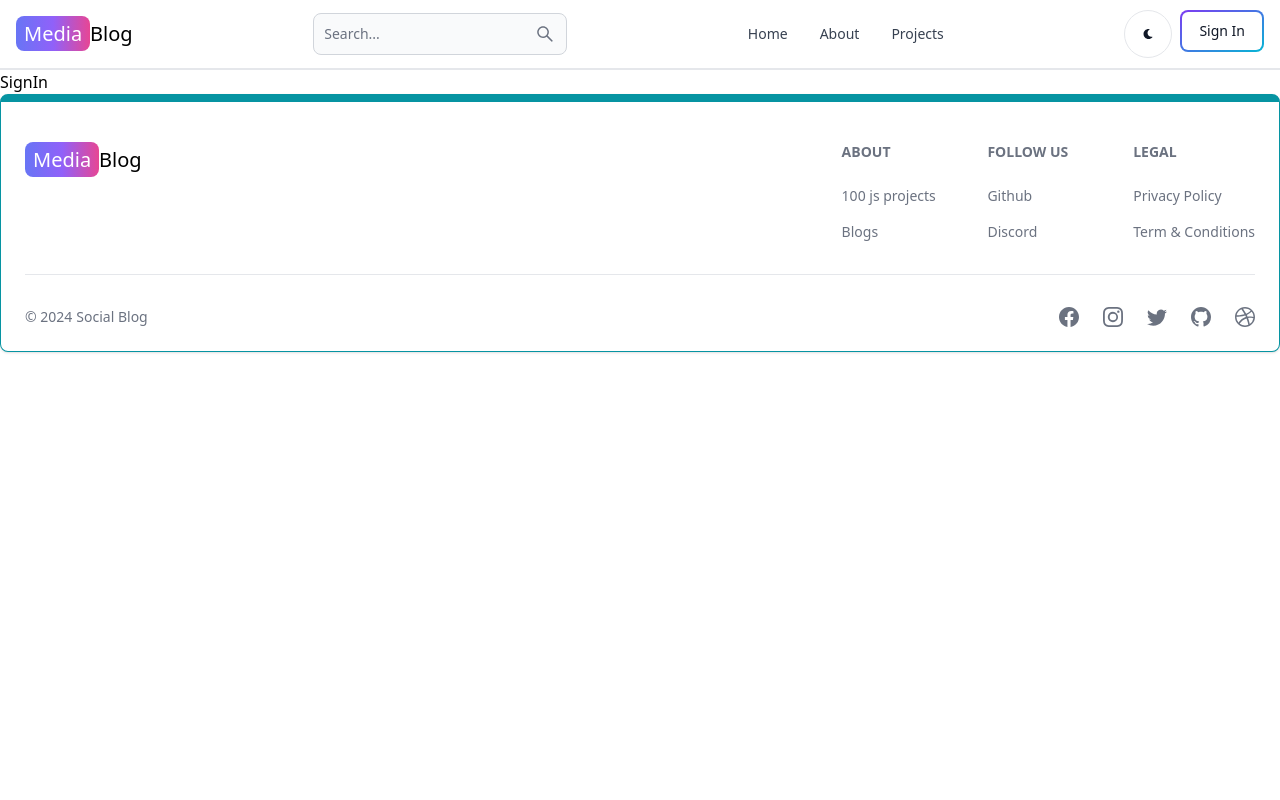
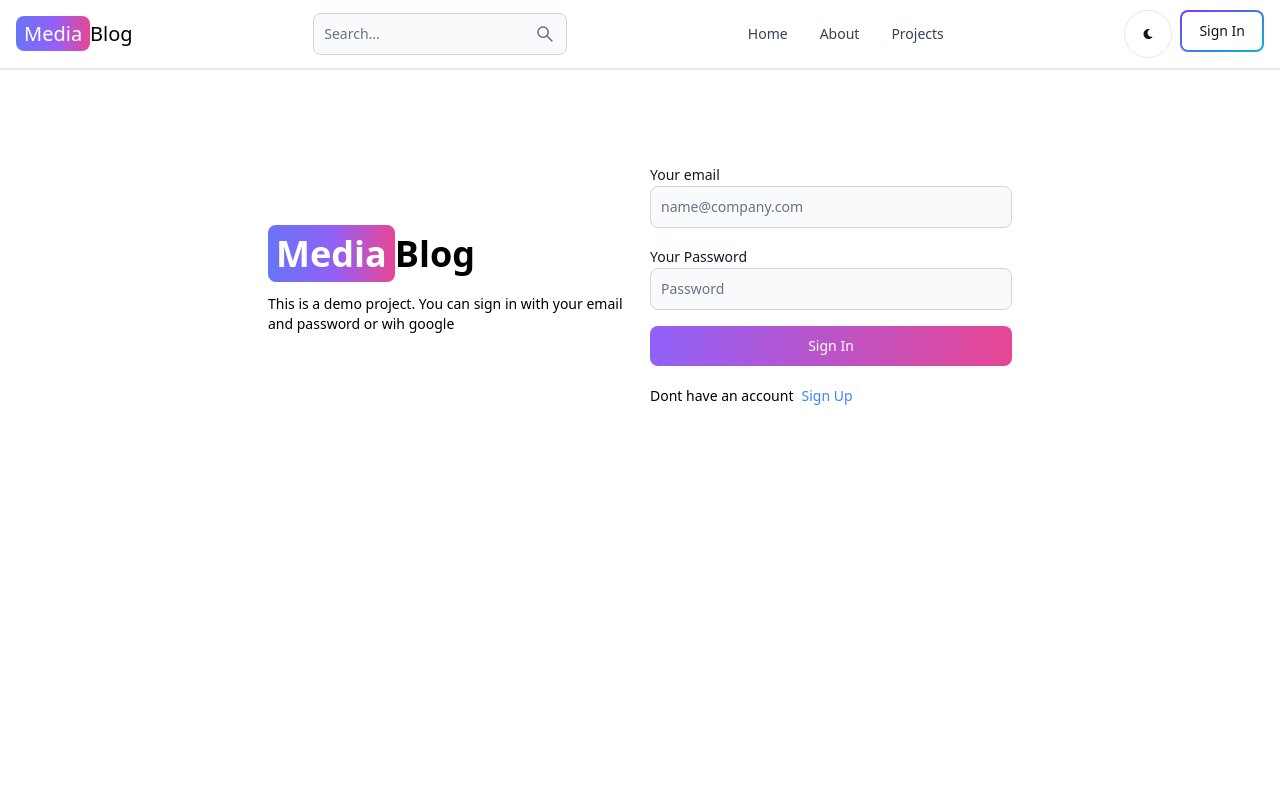
Before and after one commit to ramprasadchauhan/mern-blog, a React (Vite) app in the folder client/: page /sign-in in a window 1280 px wide. Shown: the top 800 px of the page. Built offline with nearby package versions, Linux system fonts and the light colour scheme.

Commit message:
complete signin page functionality

```diff
--- a/client/src/pages/SignIn.jsx
+++ b/client/src/pages/SignIn.jsx
@@ -1,5 +1,110 @@
+import { Alert, Button, Label, Spinner, TextInput } from "flowbite-react";
+import { useState } from "react";
+import { Link, useNavigate } from "react-router-dom";
+
 const SignIn = () => {
-  return <div>SignIn</div>;
+  const [formData, setFormData] = useState({});
+  const [errorMessage, setErrorMessage] = useState(null);
+  const [loading, setLoading] = useState(false);
+  const navigate = useNavigate();
+  const handleChange = (e) => {
+    setFormData({ ...formData, [e.target.id]: e.target.value.trim() });
+  };
+  // console.log(formData);
+  const handleSubmit = async (e) => {
+    e.preventDefault();
+    if (!formData.email || !formData.password) {
+      return setErrorMessage("Please fill out all fields");
+    }
+    try {
+      setLoading(true);
+      setErrorMessage(null);
+      const res = await fetch("/api/auth/signin", {
+        method: "POST",
+        headers: { "Content-Type": "application/json" },
+        body: JSON.stringify(formData),
+      });
+      const data = await res.json();
+      console.log(data);
+      if (data.success === false) {
+        return setErrorMessage(data.message);
+      }
+      setLoading(false);
+      if (res.ok) {
+        navigate("/");
+      }
+    } catch (error) {
+      setErrorMessage(error.message);
+      setLoading(false);
+    }
+  };
+  return (
+    <div className="min-h-screen mt-20">
+      <div className="flex p-3 max-w-3xl mx-auto flex-col md:flex-row md:items-center gap-5">
+        {/* left */}
+        <div className="flex-1">
+          <Link className="font-bold dark:text-white text-4xl">
+            <span className="px-2 py-1 bg-gradient-to-r from-indigo-500 via-purple-500 to-pink-500 rounded-lg text-white">
+              Media
+            </span>
+            Blog
+          </Link>
+          <p className="text-sm mt-5">
+            This is a demo project. You can sign in with your email and password
+            or wih google
+          </p>
+        </div>
+        {/* right */}
+        <div className="flex-1">
+          <form className="flex flex-col gap-4" onSubmit={handleSubmit}>
+            <div>
+              <Label value="Your email" />
+              <TextInput
+                type="email"
+                placeholder="name@company.com"
+                id="email"
+                onChange={handleChange}
+              />
+            </div>
+            <div>
+              <Label value="Your Password" />
+              <TextInput
+                type="password"
+                placeholder="Password"
+                id="password"
+                onChange={handleChange}
+              />
+            </div>
+            <Button
+              gradientDuoTone="purpleToPink"
+              type="submit"
+              disabled={loading}
+            >
+              {loading ? (
+                <>
+                  <Spinner size="sm" />
+                  <span className="pl-3">Loading...</span>
+                </>
+              ) : (
+                "Sign In"
+              )}
+            </Button>
+          </form>
+          <div className="flex gap-2 text-sm mt-5">
+            <span>Dont have an account</span>
+            <Link to="/sign-up" className="text-blue-500">
+              Sign Up
+            </Link>
+          </div>
+          {errorMessage && (
+            <Alert className="mt-5" color="failure">
+              {errorMessage}
+            </Alert>
+          )}
+        </div>
+      </div>
+    </div>
+  );
 };
 
 export default SignIn;
```
